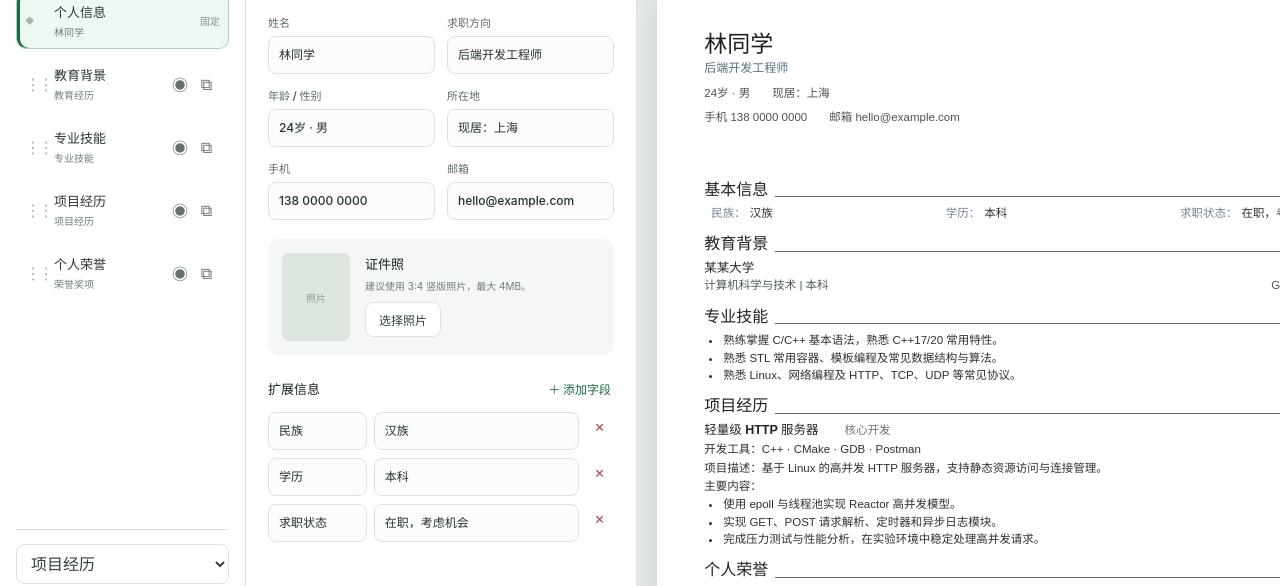
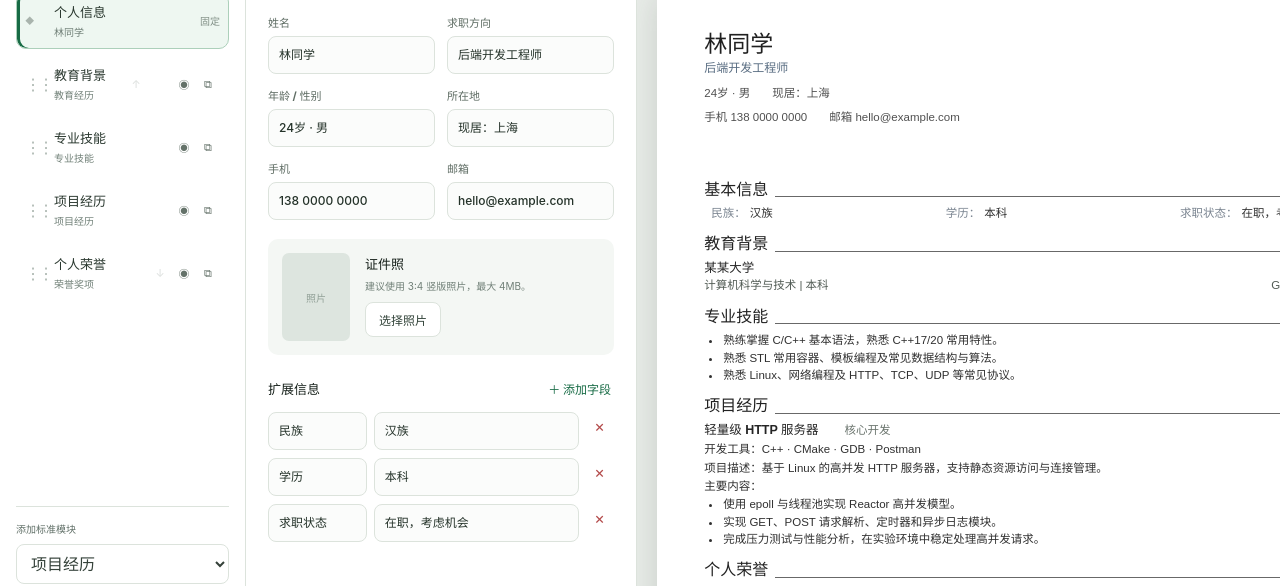
Before and after one commit to Always1010/SwiftResume, a React (Vite) app: page / in a window 1280 px wide. Shown: the part 157-743 px from the top of the page. Built offline with nearby package versions, Linux system fonts and the light colour scheme.

Commit message:
feat: 完善简历模块排序与显隐操作

```diff
--- a/src/components/Sidebar.tsx
+++ b/src/components/Sidebar.tsx
@@ -2,6 +2,7 @@ import { useState } from "react";
 import {
   createSection,
   duplicateSection,
+  moveSection,
   reorderSection,
   type ResumeDocument,
   type ResumeSection,
@@ -76,9 +77,35 @@ export function Sidebar({ resume, selectedId, onSelect, onSectionsChange }: Side
             <span className="drag-handle" title="拖动排序">⋮⋮</span>
             <span className="module-copy">
               <strong>{section.title || sectionLabels[section.type]}</strong>
-              <small>{sectionLabels[section.type]}</small>
+              <small>{sectionLabels[section.type]}{!section.enabled && " · 已隐藏"}</small>
             </span>
             <div className="module-actions">
+              <button
+                type="button"
+                className="icon-button module-move-button"
+                title="上移模块"
+                aria-label={`上移${section.title || sectionLabels[section.type]}`}
+                disabled={index === 0}
+                onClick={(event) => {
+                  event.stopPropagation();
+                  onSectionsChange(moveSection(resume.sections, section.id, -1));
+                }}
+              >
+                ↑
+              </button>
+              <button
+                type="button"
+                className="icon-button module-move-button"
+                title="下移模块"
+                aria-label={`下移${section.title || sectionLabels[section.type]}`}
+                disabled={index === resume.sections.length - 1}
+                onClick={(event) => {
+                  event.stopPropagation();
+                  onSectionsChange(moveSection(resume.sections, section.id, 1));
+                }}
+              >
+                ↓
+              </button>
               <button
                 type="button"
                 className="icon-button"
@@ -115,6 +142,7 @@ export function Sidebar({ resume, selectedId, onSelect, onSectionsChange }: Side
       </div>
 
       <div className="add-module">
+        <span className="add-module-label">添加标准模块</span>
         <select value={newType} onChange={(event) => setNewType(event.target.value as SectionType)}>
           {Object.entries(sectionLabels).map(([value, label]) => (
             <option key={value} value={value}>
--- a/src/styles.css
+++ b/src/styles.css
@@ -85,9 +85,14 @@ button { cursor: pointer; }
 .module-copy { min-width: 0; }
 .drag-handle { color: #a9b4ad; cursor: grab; letter-spacing: -3px; }
 .drag-handle.muted { cursor: default; font-size: 9px; letter-spacing: 0; }
-.module-actions { display: flex; }
+.module-actions { display: flex; align-items: center; }
+.module-actions .icon-button { width: 24px; height: 24px; font-size: 11px; }
+.module-actions .icon-button:disabled { cursor: not-allowed; opacity: .22; }
+.module-move-button { opacity: 0; }
+.module-row:hover .module-move-button, .module-row.selected .module-move-button, .module-move-button:focus-visible { opacity: 1; }
 .module-type { color: #829087; font-size: 10px; }
 .add-module { display: grid; grid-template-columns: 1fr; gap: 8px; margin-top: 14px; padding-top: 14px; border-top: 1px solid var(--border); }
+.add-module-label { color: #617068; font-size: 10px; font-weight: 750; }
 .add-module select { width: 100%; border: 1px solid var(--border); border-radius: 8px; padding: 8px 10px; color: #35423a; background: white; }
 
 .editor { padding: 22px 22px 60px; }
```
